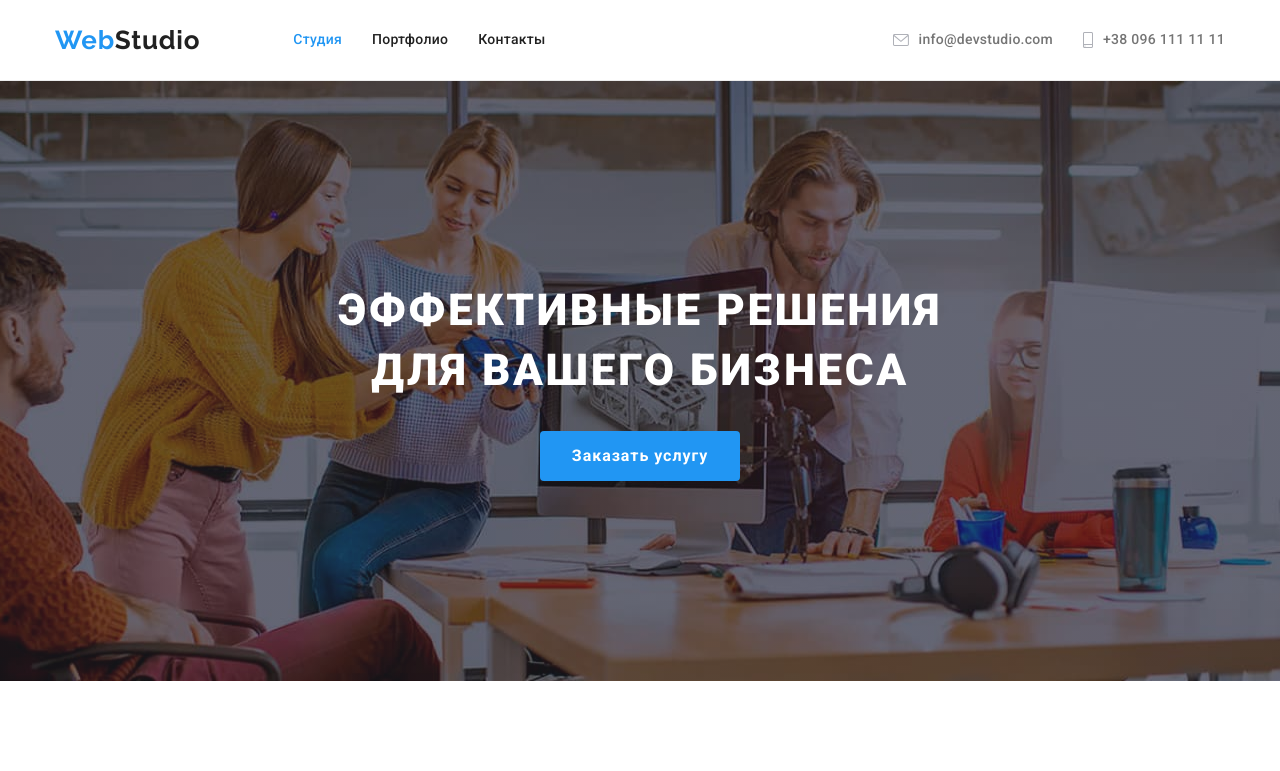
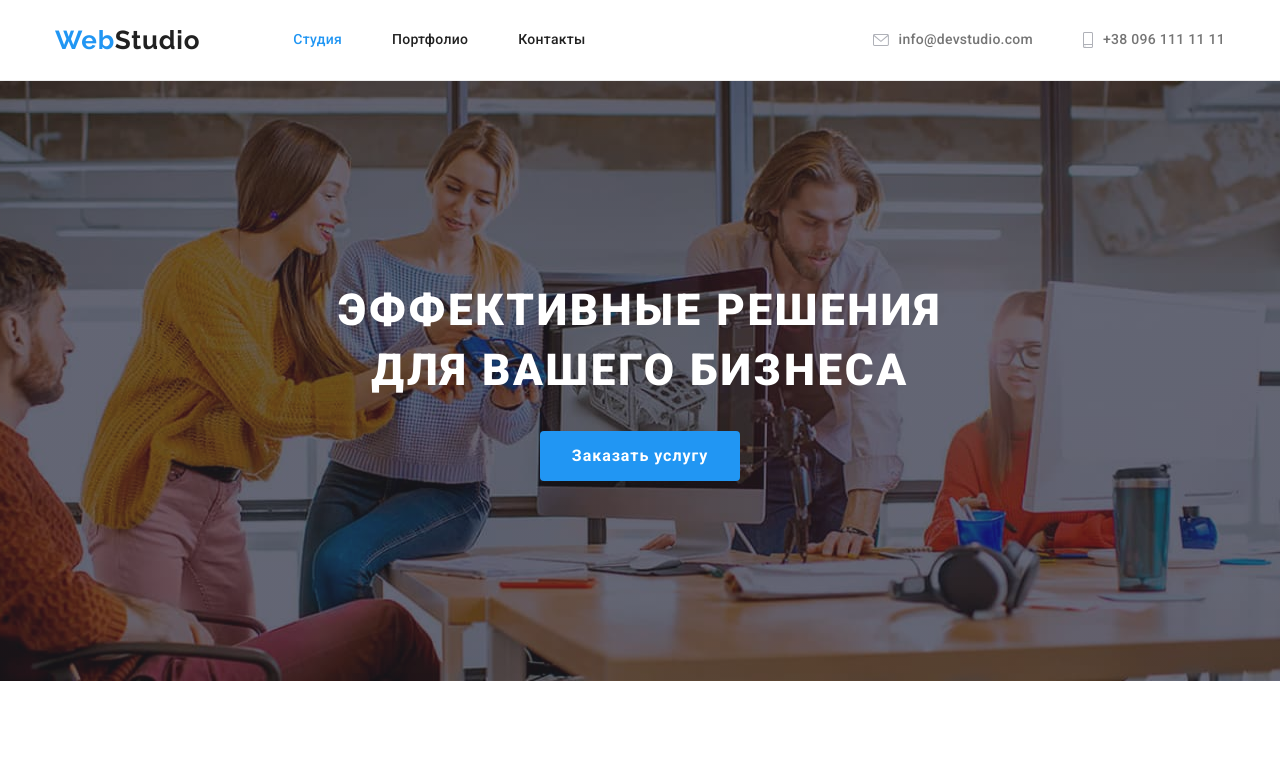
Before and after one commit to Yana-Palam/goit-markup-hw-04, a plain HTML site: page index.html in a window 1280 px wide. Shown: the top 771 px of the page. Drawn offline with nearby package versions, Linux system fonts and the light colour scheme.

Commit message:
внесены изменения формуле в card-set

```diff
--- a/css/styles.css
+++ b/css/styles.css
@@ -111,11 +111,10 @@ a {
 }
 
 .card-set-item {
-  flex-basis: calc(
+   flex-basis: calc(
     ((100% - (var(--card-item) - 1) * var(--card-gap))) / var(--card-item)
   );
-
-  /* ( (100% - (var(--card-item) - 1) * var(--card-gap))) / var(--card-item) */
+}
 }
 
 .text-white {
@@ -179,7 +178,7 @@ a {
 .nav-list,
 .contacts-list {
   display: flex;
-  gap: var(--card-gap);
+  gap: 50px;
 }
 
 .contacts-list {
```
